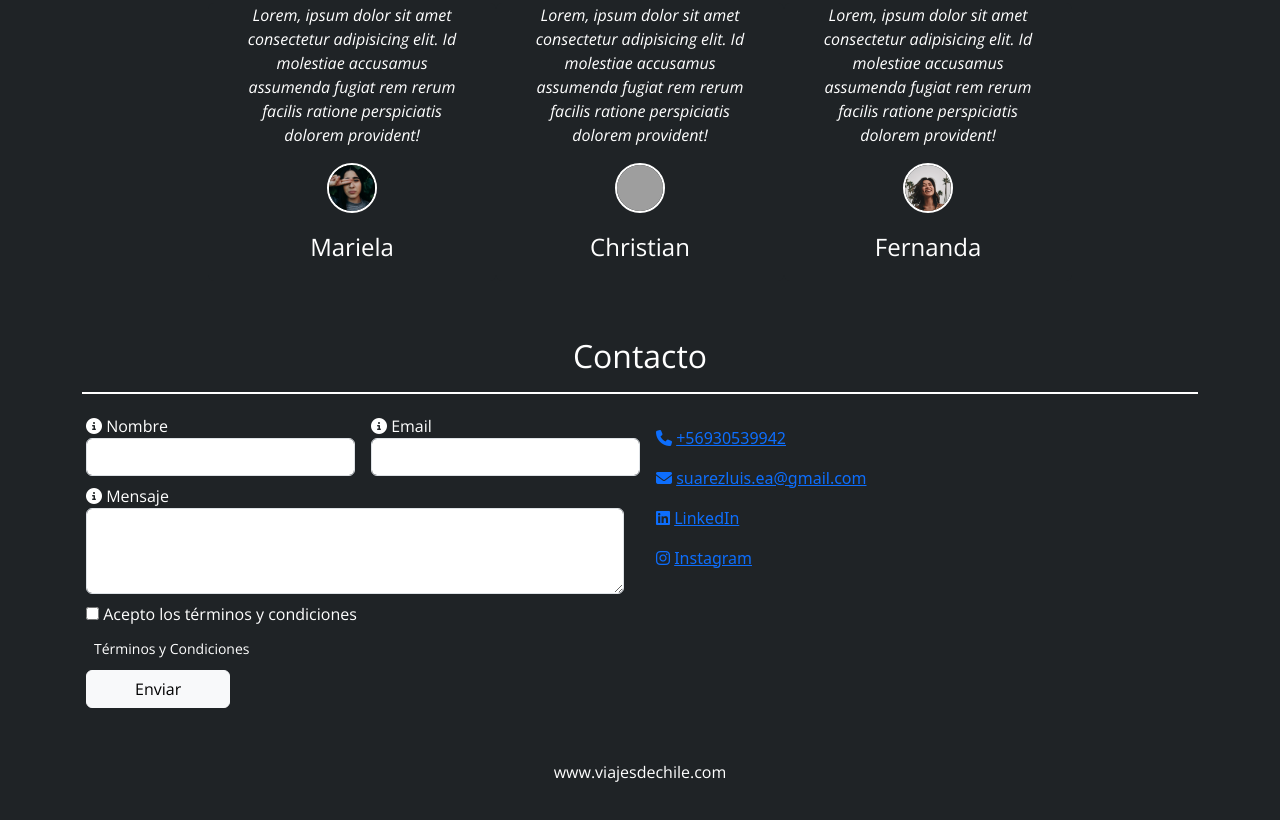
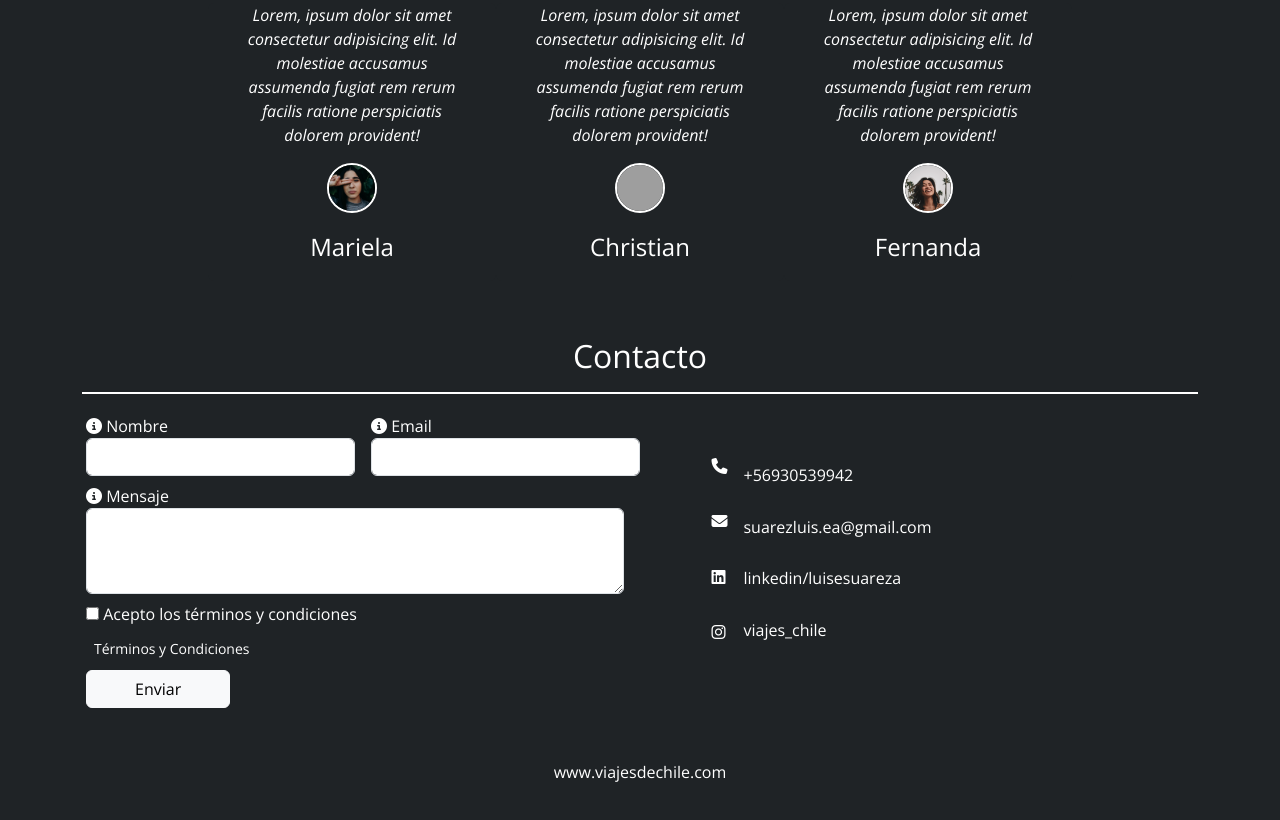
Before and after one commit to FideoKojima/DesafioViajesChile2.0, a website: page index.html in a window 1280 px wide. Shown: the part 1860-2680 px from the top of the page. Drawn offline with nearby package versions, Linux system fonts and the light colour scheme; grey boxes are pictures that could not be loaded.

Commit message:
Refactor contact information layout and styles

```diff
--- a/index.html
+++ b/index.html
@@ -292,22 +292,19 @@
                         <button id="enviar" class="btn btn-light ps-5 pe-5 button-text" type="submit" data-bs-toggle="tooltip" data-bs-title="Clic aquí para enviar" data-bs-placement="bottom" data-bs-custom-class="custom-tooltip">Enviar</button>
                     </div>
                 </div>
-
-
-                    <div class="col-md-6 p-3">
-                        <div class="d-flex flex-column">
-                            <div class="pb-3 text-primary hover">
-                                <i class="fa-solid fa-phone"></i> <a href="tel:+56930539942">+56930539942</a>
-                            </div>
-                            <div class="pb-3 text-primary hover">
-                                <i class="fa-solid fa-envelope"></i> <a href="mailto:suarezluis.ea@gmail.com">suarezluis.ea@gmail.com</a>
-                            </div>
-                            <div class="pb-3 text-primary hover">
-                                <i class="fa-brands fa-linkedin"></i> <a href="https://www.linkedin.com/in/luisesuareza/" target="_blank">LinkedIn</a>
-                            </div>
-                            <div class="pb-3 text-primary hover">
-                                <i class="fa-brands fa-instagram"></i> <a href="https://www.instagram.com/" target="_blank">Instagram</a>
-                            </div>
+                <div class="col-lg-6 p-5 col-sm-12 d-flex gap-3">
+                    <div class="col-1 d-grid justify-content-end gap-3">
+                        <i class="iconos-contacto fa-solid fa-phone text-white"></i>
+                        <i class="iconos-contacto fa-solid fa-envelope text-white"></i>
+                        <i class="iconos-contacto fa-brands fa-linkedin text-white"></i>
+                        <i class="iconos-contacto fa-brands fa-instagram text-white"></i>
+                    </div>
+                    <div class="col-11 d-grid justify-content-start align-items-center">
+                        <p class="texto-contacto text-white text-start label-text">+56930539942</p>
+                        <p class="texto-contacto text-white text-start label-text">suarezluis.ea@gmail.com</p>
+                        <p class="texto-contacto text-white text-start label-text">linkedin/luisesuareza</p>
+                        <p class="texto-contacto text-white text-start label-text">viajes_chile</p>
+                    </div>
                 </div>
             </div>
         </section>
```
